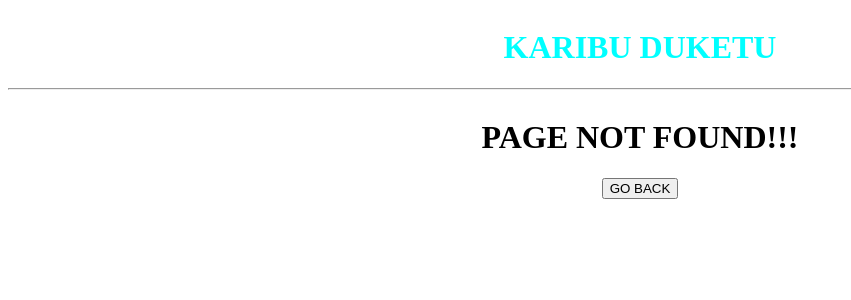
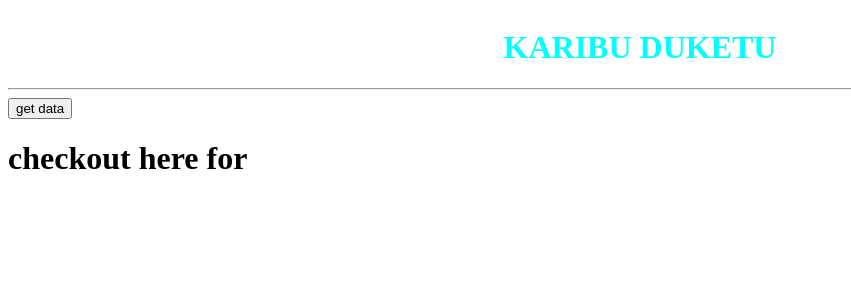
Before and after one commit to hamisirizwan/react-redux, a React (Create React App) app: page /checkout/1 in a window 1280 px wide. Before the commit this address had no page. Shown: the top 300 px of the page, without its empty margins (0-851 px from the left). Built offline with nearby package versions, Linux system fonts and the light colour scheme.

Commit message:
added a checkout page

```diff
--- a/src/App.js
+++ b/src/App.js
@@ -1,4 +1,5 @@
 import { BrowserRouter as Router, Routes, Route } from "react-router-dom";
+import Checkout from "./components/Checkout";
 import Description from "./components/Description";
 import Details from "./components/Details";
 import Error404 from "./components/Error404";
@@ -28,6 +29,7 @@ function App() {
         <Routes>
           <Route path="/" element={<Details />}></Route>
           <Route path="/des" element={<Description />}></Route>
+          <Route path="/checkout/:productId" element={<Checkout />}></Route>
           <Route path="/*" element={<Error404 />}></Route>
         </Routes>
       </Router>
--- /dev/null
+++ b/src/components/Checkout.js
@@ -0,0 +1,39 @@
+import React, { useEffect, useState } from "react";
+import { useParams } from "react-router-dom";
+import axios from "axios";
+import Loading from "./Loading";
+
+function Checkout() {
+  //   const [loading, setLoading] = useState(false);
+  //   const params = useParams();
+  //   const id = params.productId;
+  //   console.log(params.productId);
+  //   useEffect(() => {
+  //     setLoading(true);
+  //     axios
+  //       .get(`https://fakestoreapi.com/products/${id}`)
+  //       .then((responce) => {
+  //         console.log(responce);
+  //         setLoading(false);
+  //         // dispatch(setProducts(responce.data));
+  //       })
+  //       .catch((err) => console.log(err.message));
+  //   }, []);
+  const fetchData = async () => {
+    await axios
+      .get("https://fakestoreapi.com/products/2")
+      .then((data) => console.log(data))
+      .catch((err) => {
+        console.log(err.message);
+      });
+  };
+  return (
+    <div>
+      <button onClick={fetchData}>get data</button>
+      {/* {loading && <Loading />} */}
+      <h1>checkout here for</h1>
+    </div>
+  );
+}
+
+export default Checkout;
--- a/src/components/Details.js
+++ b/src/components/Details.js
@@ -4,6 +4,7 @@ import { useEffect, useState } from "react";
 import { useSelector, useDispatch } from "react-redux";
 import { setProducts } from "../redux/actions/productActions";
 import Loading from "./Loading";
+import { Link } from "react-router-dom";
 function Details() {
   const dispatch = useDispatch();
   const [loading, setLoading] = useState(false);
@@ -61,7 +62,9 @@ function Details() {
                 }}
               >
                 <h4>cost: ${product.price}</h4>
-                <button style={{ width: "60px", height: "30px" }}>buy</button>
+                <Link to={`/checkout/${product.id}`}>
+                  <button style={{ width: "60px", height: "30px" }}>buy</button>
+                </Link>
               </div>
             </div>
           </div>
```
